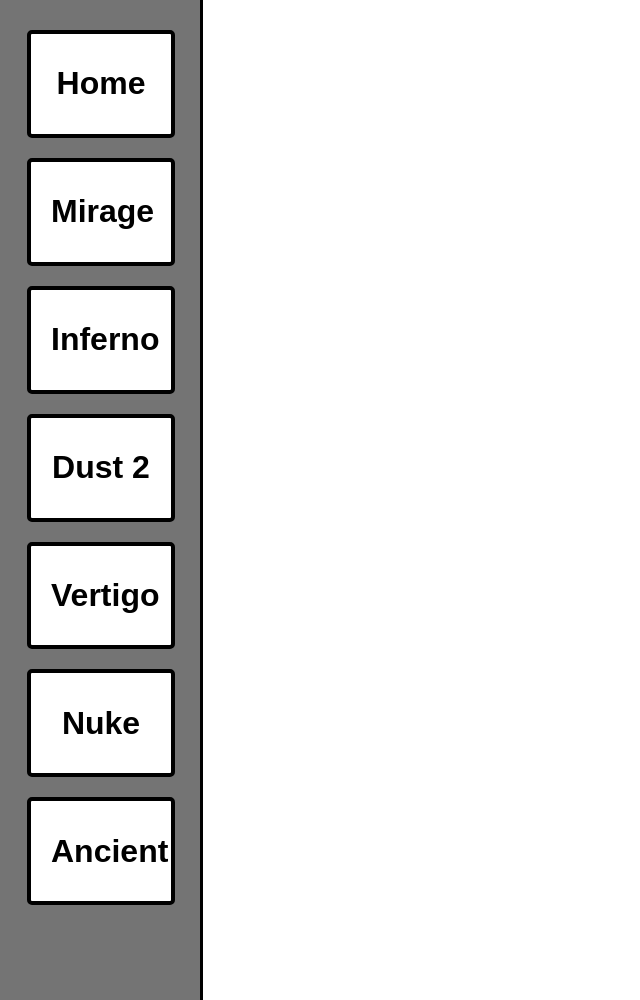
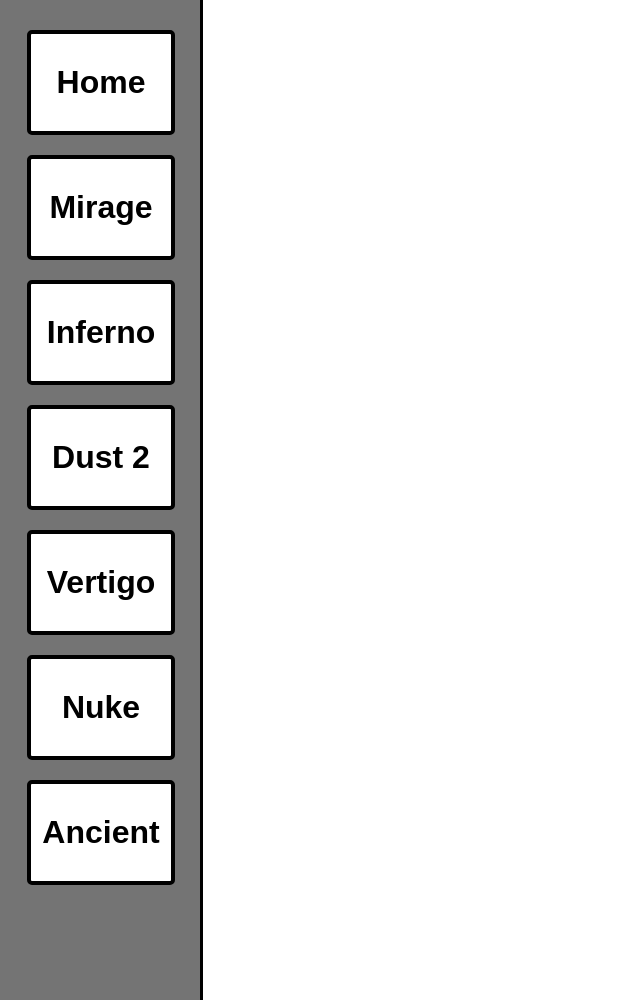
Before and after one commit to 5ycm/CSLineups, a plain HTML site: page src/index.html in a window 1280 px wide. Shown: the whole page, without its empty margins (0-640 px from the left). Drawn offline with Linux system fonts and the light colour scheme.

Commit message:
Fixed button layouts + weird button issue

```diff
--- a/src/app.css
+++ b/src/app.css
@@ -13,7 +13,7 @@
     border-radius: 5px; /* Rounded corners */
     padding: 10px 20px; /* Spacing inside the button */
     text-decoration: none; /* Remove underline from links if used */
-    display: inline-block; /* Align buttons side by side */
+    display: block; /* Align buttons side by side */
     font-size: 16px; /* Font size */
     font-family: Arial, sans-serif; /* Font family */
     transition: background-color 0.3s, border-color 0.3s; /* Smooth transition on hover */
@@ -34,8 +34,9 @@
     justify-content: center;
 }
 
-h1{
+#navbar a .navbutton h1{
     text-align: center;
+    margin: 20px -20px;
 }
 
 #closerVideo{
@@ -52,6 +53,7 @@
 span.navbutton{
     width: 100px;
     left: 27px;
+    text-align: center;
 }
 
 #homebutton{
```
